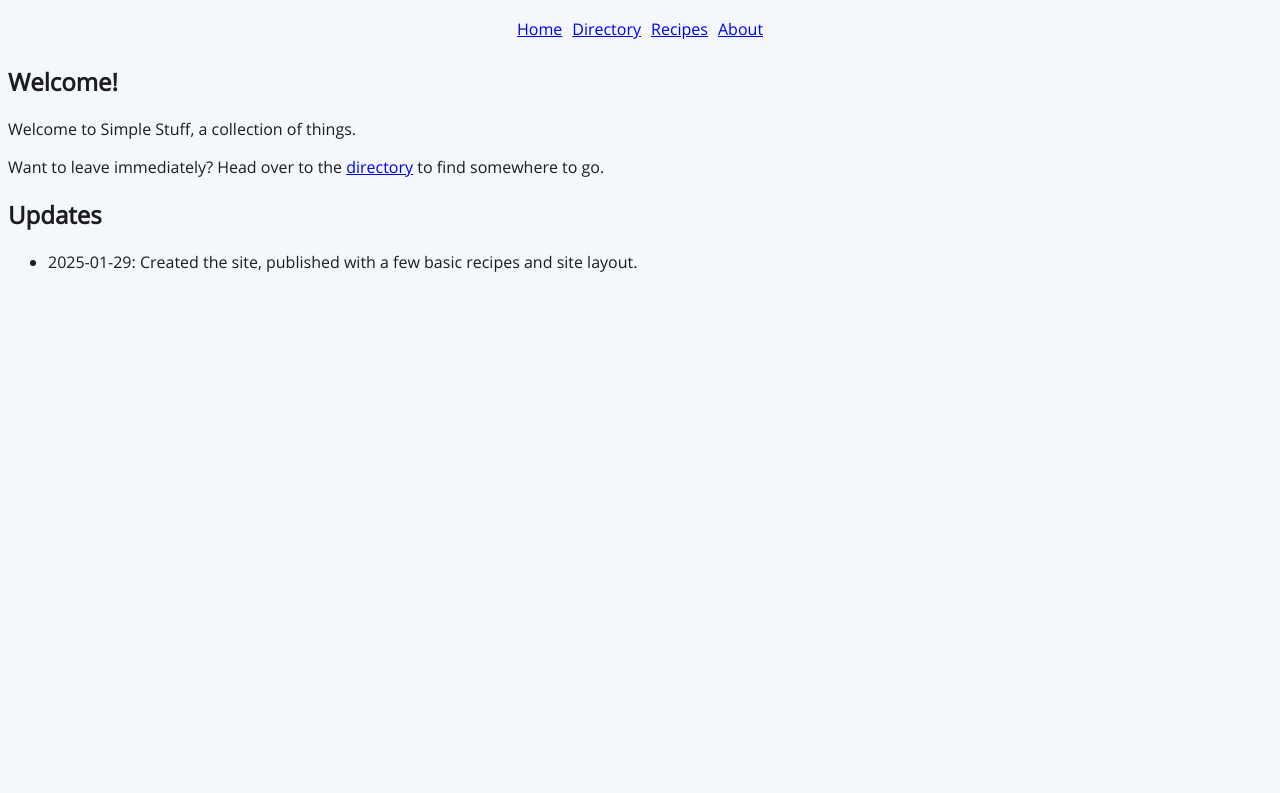
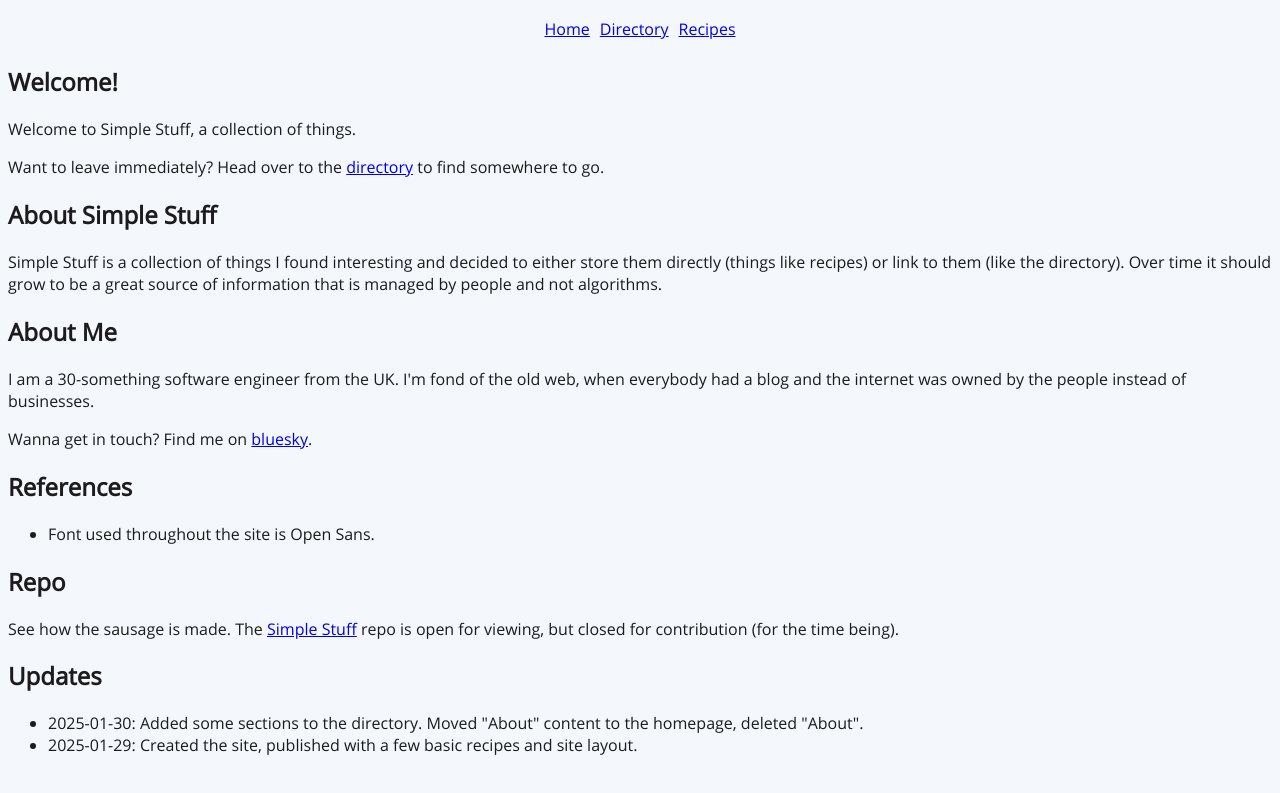
Before and after one commit to honeyoncode/SimpleStuff, an Eleventy site: page index.md in a window 1280 px wide. Shown: the part 89-882 px from the top of the page. Before the commit the page ends 821 px from the top, so only its background shows below. Built offline with nearby package versions, Linux system fonts and the light colour scheme; Eleventy itself is replaced by a stand-in of ours; files that its build step writes are made by us from their sources.

Commit message:
move about to the home page

```diff
--- a/_includes/mainlayout.njk
+++ b/_includes/mainlayout.njk
@@ -17,8 +17,8 @@
           <a href="/">Home</a>
           <a href="/directory">Directory</a>
           <a href="/recipes">Recipes</a>
-          <a href="/about">About</a>
         </nav>
+      </section>
       <section id="content">
         <section>
           {{ content | safe }}
--- a/bundle.css
+++ b/bundle.css
@@ -31,7 +31,6 @@ html {
 body {
     color: var(--font-color);
     background-color: var(--primary-background);
-    min-height: 100%;
     font-family: 'Open Sans', sans-serif;
 }
 
@@ -80,3 +79,8 @@ nav {
 nav>a {
     margin: 5px;
 }
+
+/* Content */
+#content {
+    padding-bottom: 2em;
+}
--- a/index.md
+++ b/index.md
@@ -8,5 +8,21 @@ Welcome to Simple Stuff, a collection of things.
 
 Want to leave immediately? Head over to the [directory](/directory) to find somewhere to go.
 
+## About Simple Stuff
+
+Simple Stuff is a collection of things I found interesting and decided to either store them directly (things like recipes) or link to them (like the directory). Over time it should grow to be a great source of information that is managed by people and not algorithms.
+
+## About Me
+I am a 30-something software engineer from the UK. I'm fond of the old web, when everybody had a blog and the internet was owned by the people instead of businesses.
+
+Wanna get in touch? Find me on [bluesky](https://bsky.app/profile/honeylake.bsky.social).
+
+## References
+- Font used throughout the site is Open Sans.
+
+## Repo
+See how the sausage is made. The [Simple Stuff](https://github.com/honeyoncode/SimpleStuff) repo is open for viewing, but closed for contribution (for the time being).
+
 ## Updates
+- 2025-01-30: Added some sections to the directory. Moved "About" content to the homepage, deleted "About".
 - 2025-01-29: Created the site, published with a few basic recipes and site layout.
```
Also changed, not shown: about.md (deleted, +0 -22 lines).
